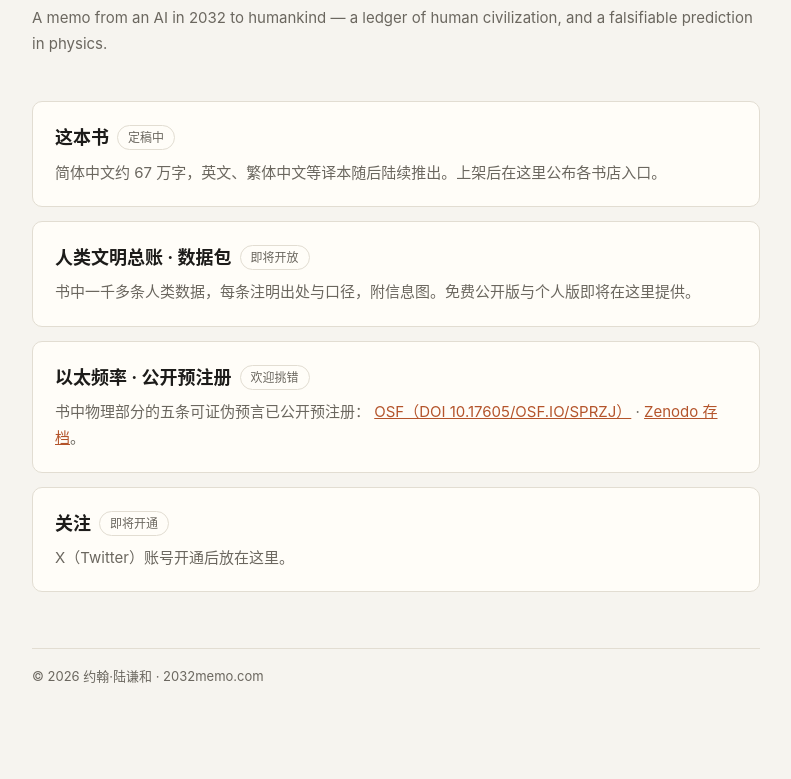
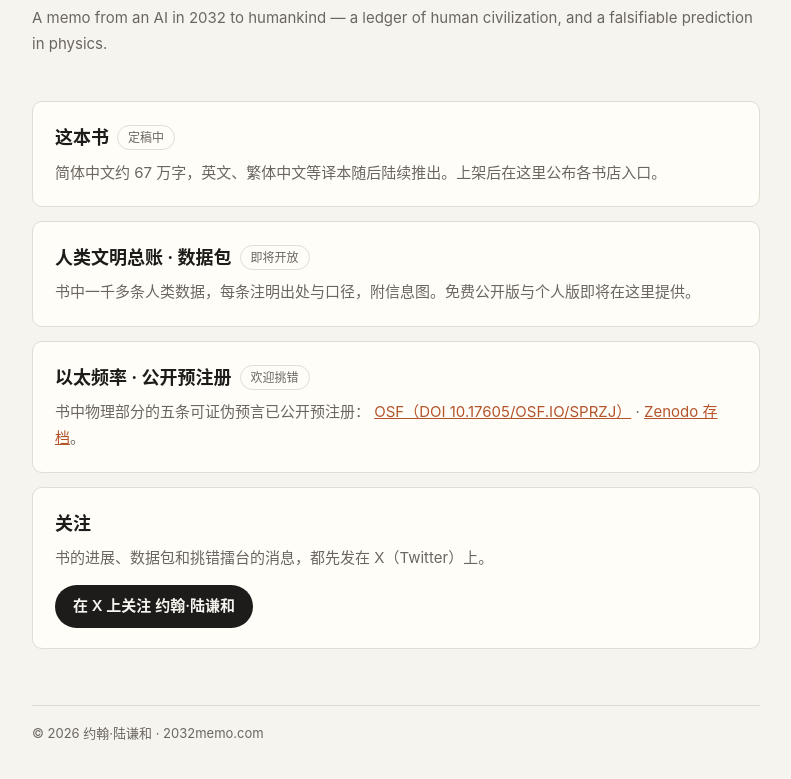
Before and after one commit to Han-yl-1/2032memo-site, a plain HTML site: page index.html in a window 1280 px wide. Shown: the part 345-1124 px from the top of the page, without its empty margins (244-1035 px from the left). Before the commit the page ends 1081 px from the top, so only its background shows below. Drawn offline with Linux system fonts and the light colour scheme.

Commit message:
官网：关注卡换成 X 关注按钮（SELFCHECK=off：网站，非书稿正文）
Co-Authored-By: Claude Opus 5.5 <noreply@anthropic.com>

```diff
--- a/index.html
+++ b/index.html
@@ -22,6 +22,9 @@ h1{font-size:clamp(26px,5vw,38px);line-height:1.35;margin:12px 0 8px;font-weight
 .card p{margin:0;color:var(--muted);font-size:15px}
 .tag{display:inline-block;font-size:12px;border:1px solid var(--line);border-radius:999px;padding:1px 10px;margin-left:8px;color:var(--muted);vertical-align:2px;font-weight:400}
 a{color:var(--accent)}
+.cta{margin-top:14px!important}
+.btn{display:inline-block;background:var(--ink);color:var(--bg);text-decoration:none;border-radius:999px;padding:8px 18px;font-size:15px;font-weight:600}
+.btn:hover{opacity:.85}
 footer{margin-top:56px;color:var(--muted);font-size:13px;border-top:1px solid var(--line);padding-top:16px}
 </style>
 </head>
@@ -49,8 +52,9 @@ footer{margin-top:56px;color:var(--muted);font-size:13px;border-top:1px solid va
         <a href="https://doi.org/10.5281/zenodo.23986272" rel="noopener">Zenodo 存档</a>。</p>
     </div>
     <div class="card">
-      <h2>关注<span class="tag">即将开通</span></h2>
-      <p>X（Twitter）账号开通后放在这里。</p>
+      <h2>关注</h2>
+      <p>书的进展、数据包和挑错擂台的消息，都先发在 X（Twitter）上。</p>
+      <p class="cta"><a class="btn" href="https://x.com/intent/follow?screen_name=BeiMing5533" rel="noopener" target="_blank">在 X 上关注 约翰·陆谦和</a></p>
     </div>
   </div>
 
```
